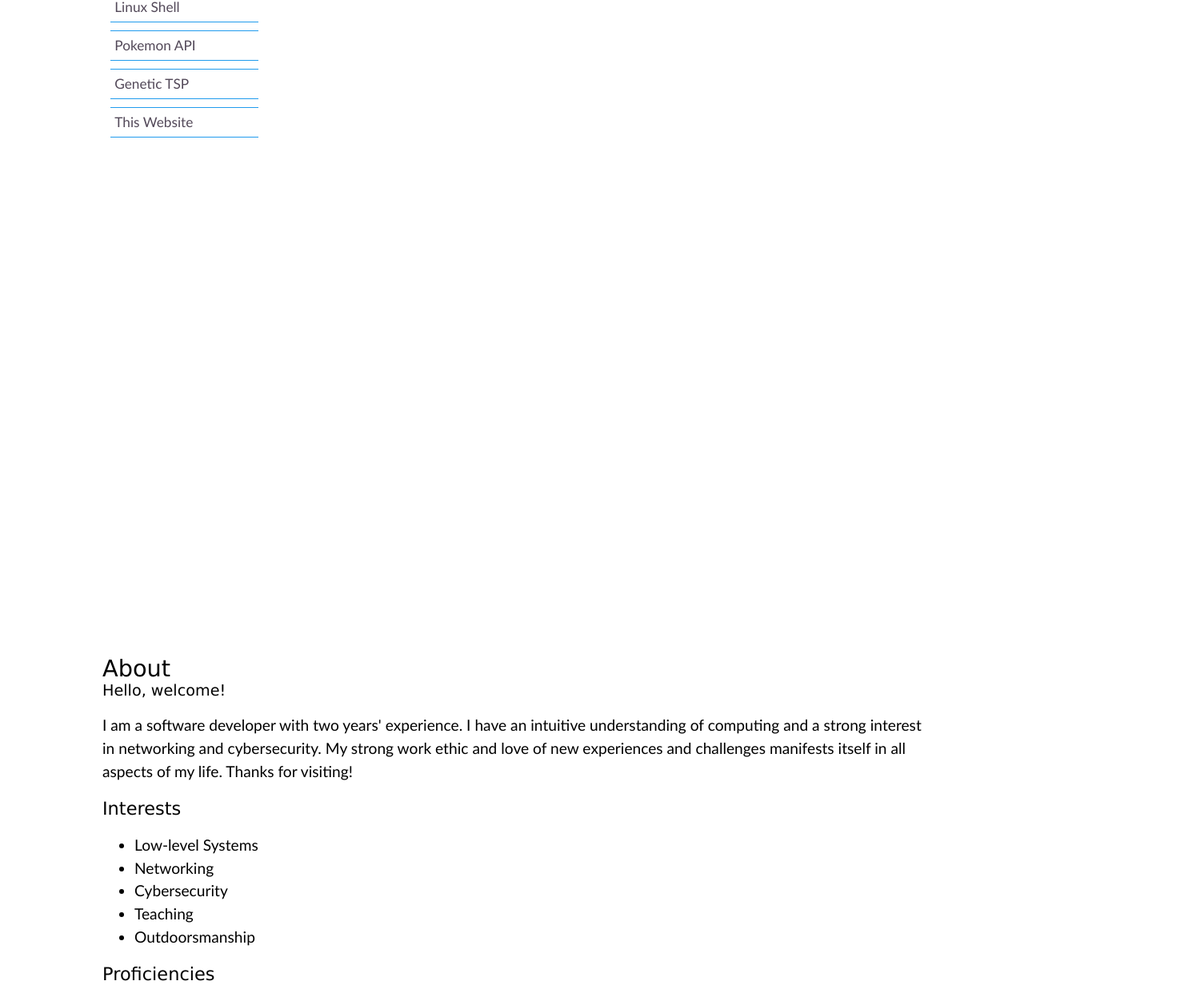
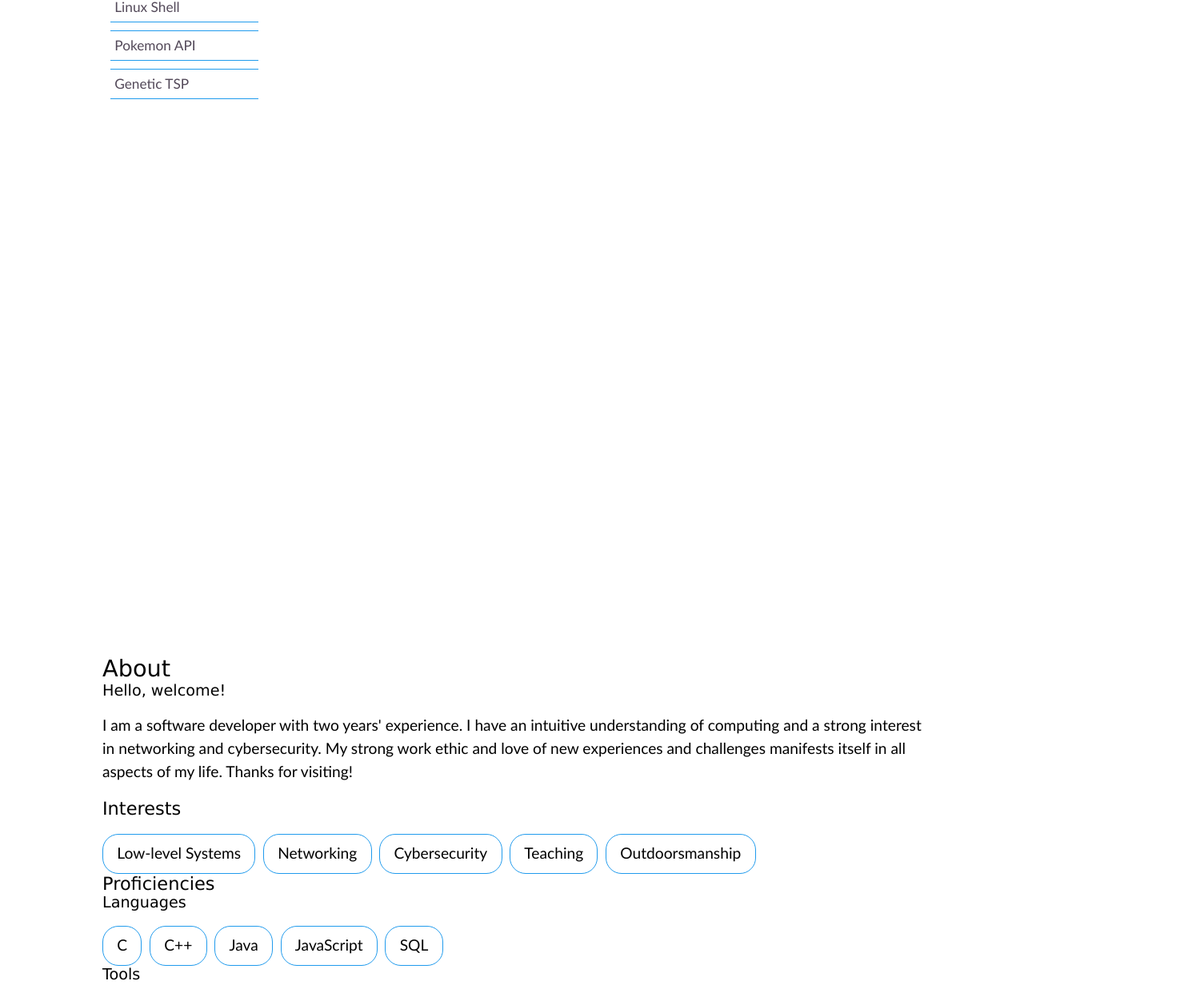
Before and after one commit to mbabey/personal-site, a React (Create React App) app in the folder front-end/: page / in a window 1280 px wide. Shown: the part 1073-2305 px from the top of the page at 80% size, 1505 px wide, since content can reach past the window. Built offline with nearby package versions, Linux system fonts and the light colour scheme.

Commit message:
Remove outcomes from projects. Add some style changes to about section

```diff
--- a/front-end/src/components/Project.js
+++ b/front-end/src/components/Project.js
@@ -2,7 +2,7 @@ import React from 'react';
 
 import '../styles/projects.css';
 
-function Project({ title, demolink, srclink, technologies, description, outcomes, images, imagealts }) {
+function Project({ title, demolink, srclink, technologies, description, images, imagealts }) {
   return (
     <div className='project'>
       <div className='content'>
@@ -26,7 +26,6 @@ function Project({ title, demolink, srclink, technologies, description, outcomes
         <div className='description'>
           <h4>Description:</h4>
           <p>{description}</p>
-          <p>{outcomes}</p>
         </div>
       </div>
       <div className='images'>
--- a/front-end/src/components/SectionAbout.js
+++ b/front-end/src/components/SectionAbout.js
@@ -24,7 +24,7 @@ const About = forwardRef(function About(props, ref) {
           </div>
           <div id='proficiencies'>
             <h3>Proficiencies</h3>
-            <div className='lt-wrapper'>
+            <div className='lt-awrapper'>
               <div id='languages'>
                 <h4>Languages</h4>
                 <ul>
--- a/front-end/src/components/SectionProjects.js
+++ b/front-end/src/components/SectionProjects.js
@@ -34,8 +34,8 @@ const Projects = forwardRef(function Projects(props, ref) {
       abbreviation: "UDP Game Server",
       demolink: "",
       srclink: "https://github.com/mbabey/more-reliable-udp",
-      description: "A reliable, connection-oriented UDP-based application-layer protocol running a two-player Tic-Tac-Toe game server. The Tic-Tac-Toe is controlled by a breadboard controller attached to a Raspberry Pi. The Pis run the client programs and connect to the server, which can be run on any POSIX platform. This project was built with a partner, Prabh Sokhey.",
-      outcomes: "The task of this project was large. Prabh and I had to develop the protocol very carefully and at the same time create the game, its interfaces, and write the low-level code for the breadboard. We split the task up into the game and the server; our designs included UMLs where we specified the API we would require from each other, sequence diagrams for every possible type of interaction between the clients and the server, and pages of documentation. The project was a success, and I learned the advantages of design, thoughtfully created prior to writing a single line of code.",
+      description: "A reliable, connection-oriented UDP-based application-layer protocol running a two-player Tic-Tac-Toe game server. The Tic-Tac-Toe is controlled by a breadboard controller attached to a Raspberry Pi. The Pis run the client programs and connect to the server, which can be run on any POSIX platform. This project was built with a partner.",
+      outcomes: "The task of this project was large. My partner and I had to develop the protocol very carefully and at the same time create the game, its interfaces, and write the low-level code for the breadboard. We split the task up into the game and the server; our designs included UMLs where we specified the API we would require from each other, sequence diagrams for every possible type of interaction between the clients and the server, and pages of documentation. The project was a success, and I learned the advantages of design, thoughtfully created prior to writing a single line of code.",
       technologies: "POSIX C, Raspberry Pi & breadboard",
       images: ["projects-images/udp/reliable-udp-running.png"],
       imagealts: ["Playing the Game"]
@@ -67,23 +67,23 @@ const Projects = forwardRef(function Projects(props, ref) {
       abbreviation: "Genetic TSP",
       demolink: "",
       srclink: "https://github.com/mbabey/tsp-genetic",
-      description: "A genetic algorithm solution to the traveling salesperson problem written in C++. The algorithm creates a number of Cities, then creates a number of Tours from those Cities. The Tours make up the Population and are sorted by their 'fitness', which is the total distance of the Tour divided by the number of Cities in a Tour; a lower fitness is a better fitness. The Tour with the best fitness is declared an 'Elite.' All Tours that are not Elite are candidates to be 'Parent Tours.' Parent Tours are crossed to produce offspring, which replace all non-elite Tours in the population. Next, the offspring Tours are randomly mutated by swapping the order of the Cities within. Elite Tours will not be involved in the crossing and mutating steps. Once an improvement threshold or an iteration limit is reached, the algorithm stops and prints the resulting best fit Tour.",
+      description: "A genetic algorithm solution to the traveling salesperson problem written in C++.",
       outcomes: "This algorithm was complex to implement. It was a great exercise in keeping the code organized, clean, and well-documented. At the project's end, the heart of the program was a very simple for-loop, obscuring the complexity of the algorithm underneath.",
       technologies: "C++",
       images: ["projects-images/tsp/graph.png", "projects-images/tsp/running-tsp.png"],
       imagealts: ["Connected Graph", "Genetic TSP Output"]
     },
-    {
-      title: "This Website",
-      abbreviation: "This Website",
-      demolink: "",
-      srclink: "https://github.com/mbabey/personal-site",
-      description: "This website is for displaying my portfolio and to allow others to get in touch. It hosts, in its header, a dynamic pathfinding animation. The colour of the tiles represents the altitude; darker colour is higher altitude. The red square traces a path to the yellow square with the minimum change in altitude. Djikstra's algorithm is used to find the best path.",
-      outcomes: "",
-      technologies: "JavaScript, React, HTML, and CSS",
-      images: [],
-      imagealts: []
-    }
+    // {
+    //   title: "This Website",
+    //   abbreviation: "This Website",
+    //   demolink: "",
+    //   srclink: "https://github.com/mbabey/personal-site",
+    //   description: "This website is for displaying my portfolio and to allow others to get in touch. It hosts, in its header, a dynamic pathfinding animation. The colour of the tiles represents the altitude; darker colour is higher altitude. The red square traces a path to the yellow square with the minimum change in altitude. Djikstra's algorithm is used to find the best path.",
+    //   outcomes: "",
+    //   technologies: "JavaScript, React, HTML, and CSS",
+    //   images: [],
+    //   imagealts: []
+    // }
   ]
 
   function displayProject(proj_num) {
@@ -133,7 +133,6 @@ const Projects = forwardRef(function Projects(props, ref) {
               srclink={p.srclink}
               technologies={p.technologies}
               description={p.description}
-              outcomes={p.outcomes}
               images={p.images}
               imagealts={p.imagealts}
             />
--- a/front-end/src/styles/about.css
+++ b/front-end/src/styles/about.css
@@ -1,3 +1,17 @@
+
+#about ul {
+  display: flex;
+  list-style: none;
+  margin: 1em 0 0;
+  padding: 0;
+}
+
+#about li {
+  padding: 0.5em 0.9em;
+  border: 1px solid var(--col-blue-brt);
+  border-radius: 20px;
+  margin-right: 0.5em;
+}
 
 
 /* #about
@@ -17,9 +31,6 @@
   text-align: center;
 }
 
-#about li {
-  color: var(--col-grey-drk);
-}
 
 #about h2 {
   padding-top: 10%;
@@ -46,13 +57,6 @@
   grid-template-columns: 50% 50%;
 }
 
-#about ul {
-  list-style: none;
-  margin: 1em 0 0;
-  padding: 0;
-  text-align: center;
-}
-
 #about #interests,
 #about #proficiencies {
   border-right: 1px solid #000;
--- a/front-end/src/styles/global.css
+++ b/front-end/src/styles/global.css
@@ -2,7 +2,9 @@
   /* Colour palette */
   --col-blue-lt: #9ABFCA;
   --col-blue-drk: #353648;
+  --col-blue-lt-2: #a3a5d4;
   --col-blue-brt: #209bed;
+  --col-blue-brt-2: #9bc5e1;
 
   --col-grn-lt: #8DBCAF;
   --col-grn-med: #6C9F8A;
```
